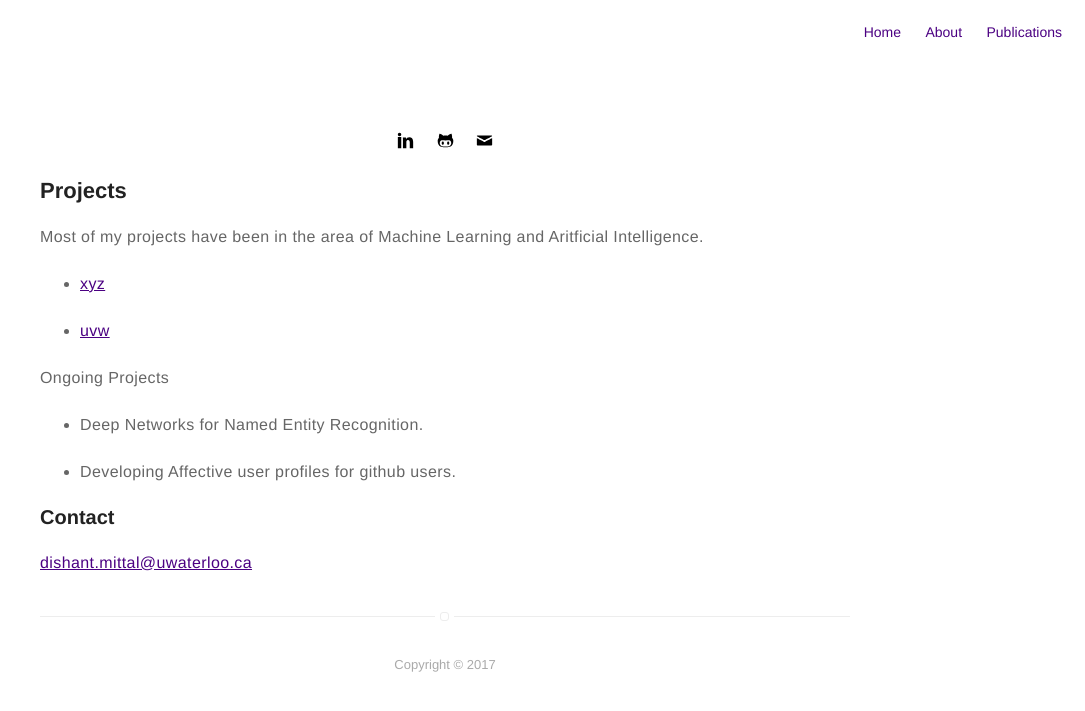
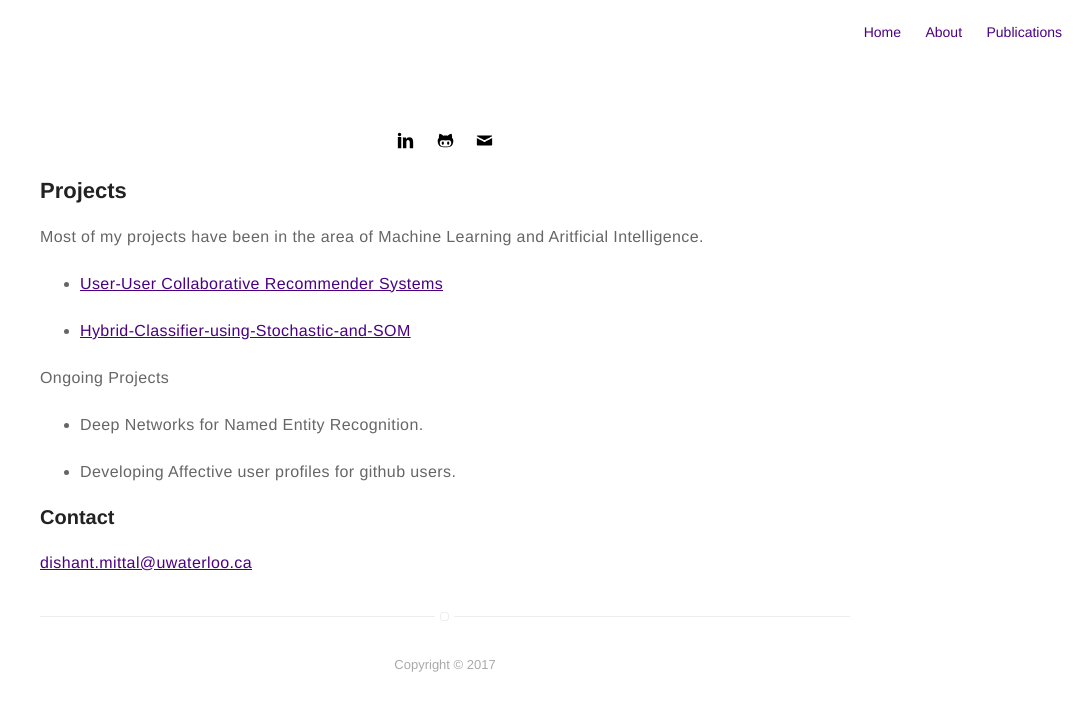
Before and after one commit to dishant-mittal/dishant-mittal.github.io, a Jekyll site: the page built from projects.md, in a window 1280 px wide. Shown: the top 711 px of the page, without its empty margins (195-1280 px from the left). Built offline with Jekyll 4.4.1, drawn with Linux system fonts in a browser that asks for light colours; emoji names are drawn with the system emoji font.

Commit message:
updated the project

```diff
--- a/projects.md
+++ b/projects.md
@@ -8,9 +8,9 @@ permalink: /projects/
 
 Most of my projects have been in the area of Machine Learning and Aritficial Intelligence.
 
-+ [xyz](https://dishant-mittal.github.io/user-user-collaborative-recommender-system)
++ [User-User Collaborative Recommender Systems](https://github.com/dishant-mittal/user-user-collaborative-recommender-system)
 
-+ [uvw](http://deerishi.github.io/graph-based-semi-supervised-learning/)
++ [Hybrid-Classifier-using-Stochastic-and-SOM](https://github.com/dishant-mittal/Hybrid-Classifier-using-Stochastic-and-SOM)
 
 Ongoing Projects
 
```
